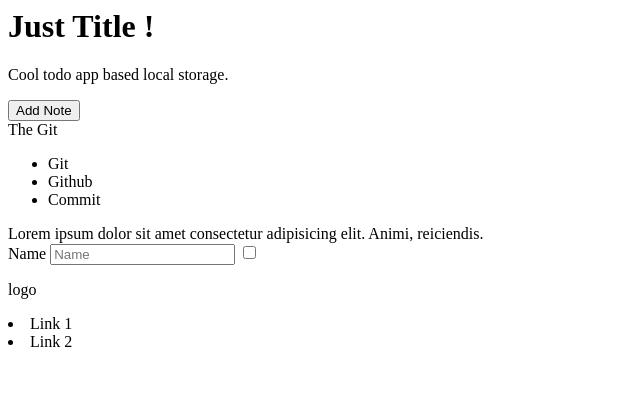
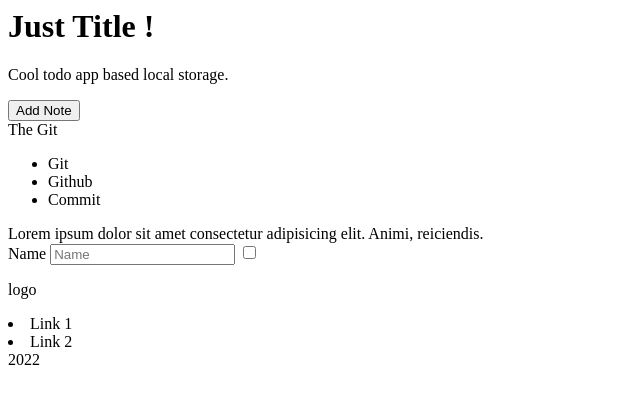
Before and after one commit to medyaalpa/learn-git, a plain HTML site: page index.html in a window 1280 px wide. Shown: the full height of the page, 0-640 px from the left. Drawn offline with Linux system fonts and the light colour scheme.

Commit message:
Copyright Added

```diff
--- a/index.html
+++ b/index.html
@@ -27,3 +27,7 @@
     <li>Link 1</li>
     <li>Link 2</li>
 </div>
+
+<div class="copyright">
+    2022
+</div>
```
